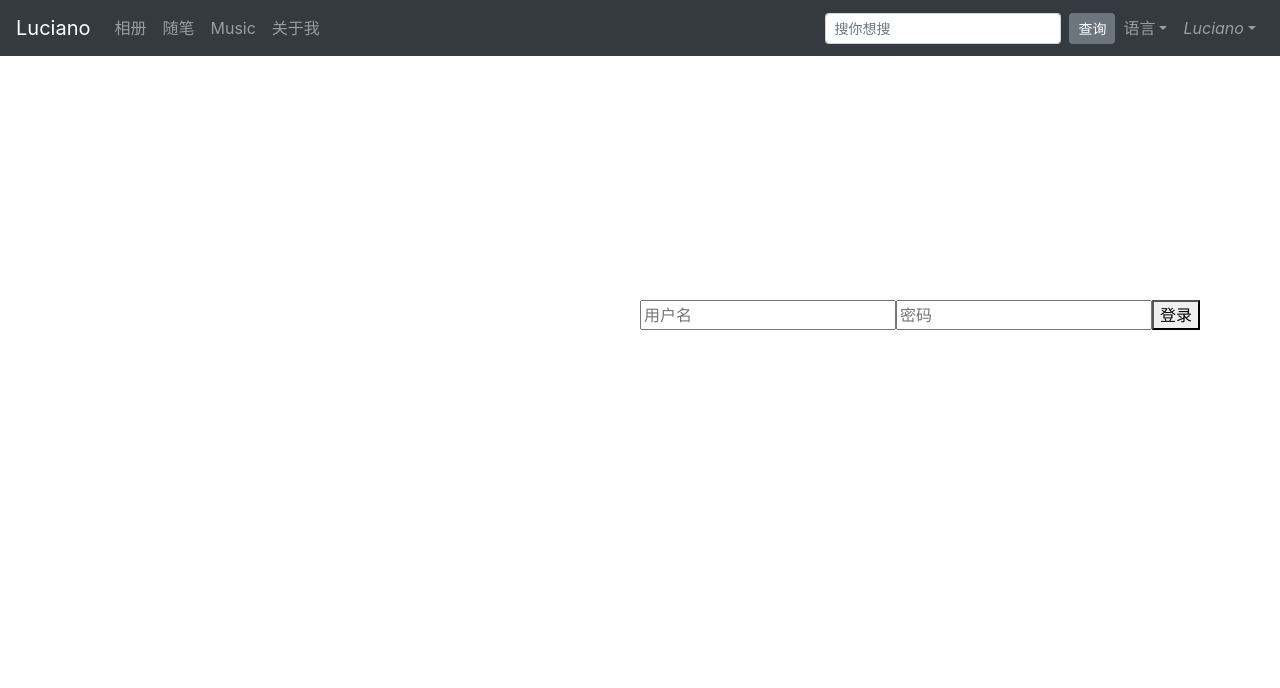
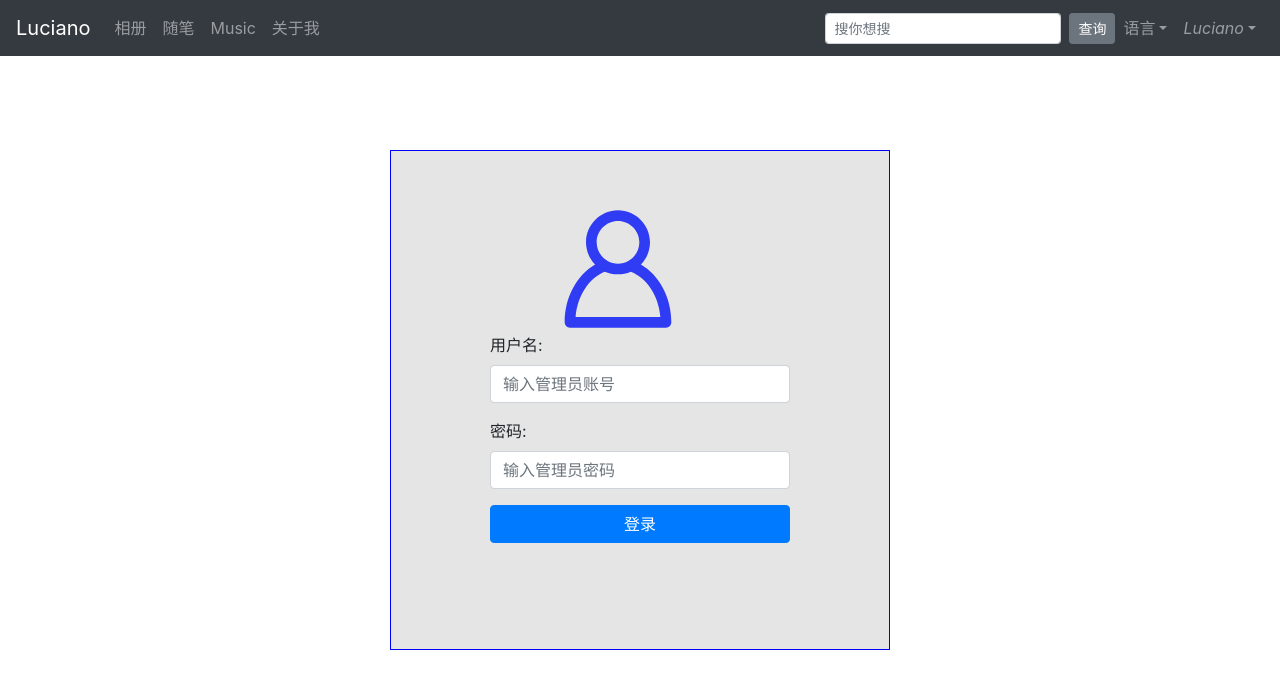
Before and after one commit to NEWDSA/my-blog, a Vue app in the folder my-blog/: page /login in a window 1280 px wide. Shown: the top 688 px of the page. Built offline with nearby package versions, Linux system fonts and the light colour scheme; what vue-quill-editor would draw is missing.

Commit message:
提交更新

```diff
--- a/my-blog/src/api/login.js
+++ b/my-blog/src/api/login.js
@@ -1,13 +1,13 @@
 import request from '@/utils/request'
 
 export default {
-  getLogin (loginForm) {
+  getLogin (form) {
     return request({
       url: '/login',
       method: 'post',
       data: {
-        username: loginForm.username,
-        password: loginForm.password
+        username: form.username,
+        password: form.password
       }
     })
   }
--- a/my-blog/src/main.js
+++ b/my-blog/src/main.js
@@ -2,7 +2,7 @@ import Vue from 'vue'
 import VueQuillEditor from 'vue-quill-editor'
 import App from './App.vue'
 import router from './router'
-// import store from './store'
+import store from './store'
 import { BootstrapVue, IconsPlugin } from 'bootstrap-vue'
 import 'bootstrap/dist/css/bootstrap.css'
 import 'bootstrap-vue/dist/bootstrap-vue.css'
@@ -21,6 +21,6 @@ Vue.config.productionTip = process.env.NODE_ENV === 'production'
 console.log(process.env.vue_APP_SERVICE_URL) // 开发环境 development,生产环境 production
 new Vue({
   router,
-  // store,
+  store,
   render: h => h(App)
 }).$mount('#app')
--- a/my-blog/src/router/index.js
+++ b/my-blog/src/router/index.js
@@ -8,8 +8,8 @@ import Search from '@/views/Search.vue'
 import Round from '@/components/Round.vue'
 import Music from '@/views/Music'
 import Photo from '@/views/Photo.vue'
-//import Login from '@/views/Login.vue'
-import Login from '@/views/logins.vue'
+import Login from '@/views/Login.vue'
+// import Login from '@/views/logins.vue'
 import Edit from '@/components/edit.vue'
 Vue.use(VueRouter)
 
@@ -72,13 +72,21 @@ router.beforeEach((to, from, next) => {
   if (to.path === '/login') {
     next()
   } else {
-    const token = localStorage.getItem('Authorization')
+    var token = localStorage.getItem('Authorization');
+    if(to.path ==='/'||to.path==='/music'||to.path==='/albums'||to.path==='/photo'||to.path==='/about'||to.path==='/search'){
+      next();
+    }else{
+      if(token === null || token === '') {
 
-    if (token === 'null' || token === '') {
-      next('/login')
-    } else {
-      next()
+        next('/login');
+
+      } else {
+        console.log(token===null)
+        next();
+
+      }
     }
+
   }
 })
 export default router
--- a/my-blog/src/utils/request.js
+++ b/my-blog/src/utils/request.js
@@ -6,15 +6,24 @@ const request = axios.create({
   timeout: 5000 // 请求超时,5000毫秒
 })
 // 请求拦截
+
+
+
 request.interceptors.request.use(config => {
-  if (localStorage.getItem('Authorization')) {
-    config.headers.Authorization = localStorage.getItem('Authorization')
+
+  if(localStorage.getItem('Authorization')) {
+
+    config.headers.Authorization = localStorage.getItem('Authorization');
+    console.log('ccc')
+
   }
-  // 请求拦截
-  return config
+
+  return config;
+
 }, error => {
   // 出现异常
   return Promise.reject(error)
+  console.log('err')
 })
 // 响应拦截
 request.interceptors.response.use(res => {
--- a/my-blog/src/views/Login.vue
+++ b/my-blog/src/views/Login.vue
@@ -1,6 +1,6 @@
 <template>
   <div class="dd">
-    <b-form @submit="login" @reset="onReset" v-if="show" class="fr">
+    <b-form  @reset="onReset" v-if="show" class="fr">
       <svg
         t="1592193533741"
         class="icon"
@@ -37,7 +37,8 @@
           placeholder="输入管理员密码"
         ></b-form-input>
       </b-form-group>
-      <b-button type="submit" class="mybtn" variant="primary">登录</b-button>
+      <!-- 使用@click.prevent 阻止默认事件 -->
+      <b-button type="submit" @click.prevent="login" class="mybtn" variant="primary">登录</b-button>
     </b-form>
   </div>
 </template>
@@ -56,23 +57,22 @@ export default {
     }
   },
   methods: {
-    ...mapMutations(['changeLogin']),
+    ...mapMutations(['storeLogin']),
     login () {
       console.log(this.form)
-      const _this = this;
       if (this.form.username === '' || this.form.password === '') {
         alert('账号或密码不能为空')
       } else {
         Login.getLogin(this.form).then(res => {
-          const resp = res.data
-          console.log(res)
-          _this.userToken = 'Bearer' + res.data.data.body.token
+          // const resp = res.data
+          console.log(res.data[0].username)
+          this.userToken = 'Bearer' + res.data[0].username
           // 将用户token保存到vuex中
-          _this.changeLogin({ Authorization: _this.userToken })
-          _this.$router.push('/edit')
+          this.storeLogin({ Authorization: this.userToken });
+          this.$router.push('/edit')
         }).catch(er => {
           alert('账号或密码错误')
-          console.log(error)
+          console.log(er)
         })
       }
     },
--- a/my-blog/src/views/logins.vue
+++ b/my-blog/src/views/logins.vue
@@ -14,7 +14,7 @@
 }
 </style>
 <script>
-import { mapMutations } from "vuex";
+import { mapMutations } from 'vuex'
 import Login from '@/api/login'
 export default {
   data() {
@@ -28,21 +28,20 @@ export default {
   },
 
   methods: {
-    ...mapMutations(["storeLogin"]),
+      ...mapMutations(['storeLogin']),
 
     login() {
 
-
        Login.getLogin(this.loginForm).then(res => {
-          const resp = res.data
-          console.log(res)
-          this.userToken = 'Bearer' + res.data.data.body.token
+          // const resp = res.data
+          console.log(res.data[0].username)
+          this.userToken = 'Bearer' + res.data[0].username
           // 将用户token保存到vuex中
-          this.changeLogin({ Authorization: _this.userToken })
+          this.storeLogin({ Authorization: this.userToken });
           this.$router.push('/edit')
         }).catch(er => {
           alert('账号或密码错误')
-          console.log(error)
+          console.log(er)
         })
       }
     }
--- a/my-blog/vue.config.js
+++ b/my-blog/vue.config.js
@@ -1,5 +1,8 @@
 // const path = require('path')
 module.exports = {
+  configureWebpack: {
+    devtool: 'source-map'
+  },
   devServer: {
     port: 8888, // 端口号，如果端口号被占用，会自动提升1
     host: 'localhost', // 主机名, 127.0.0.1 真机 0.0.0.0
```
